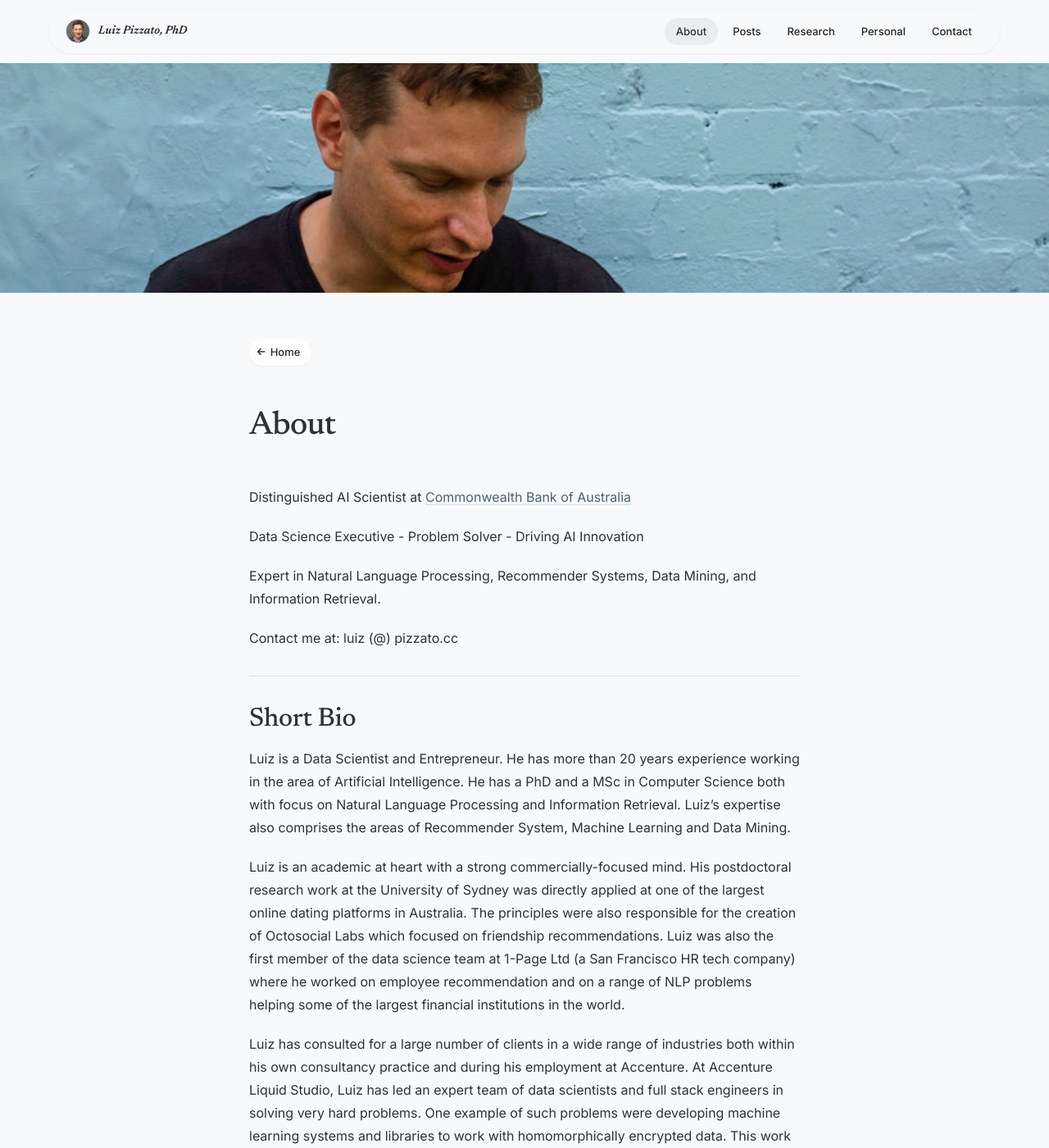
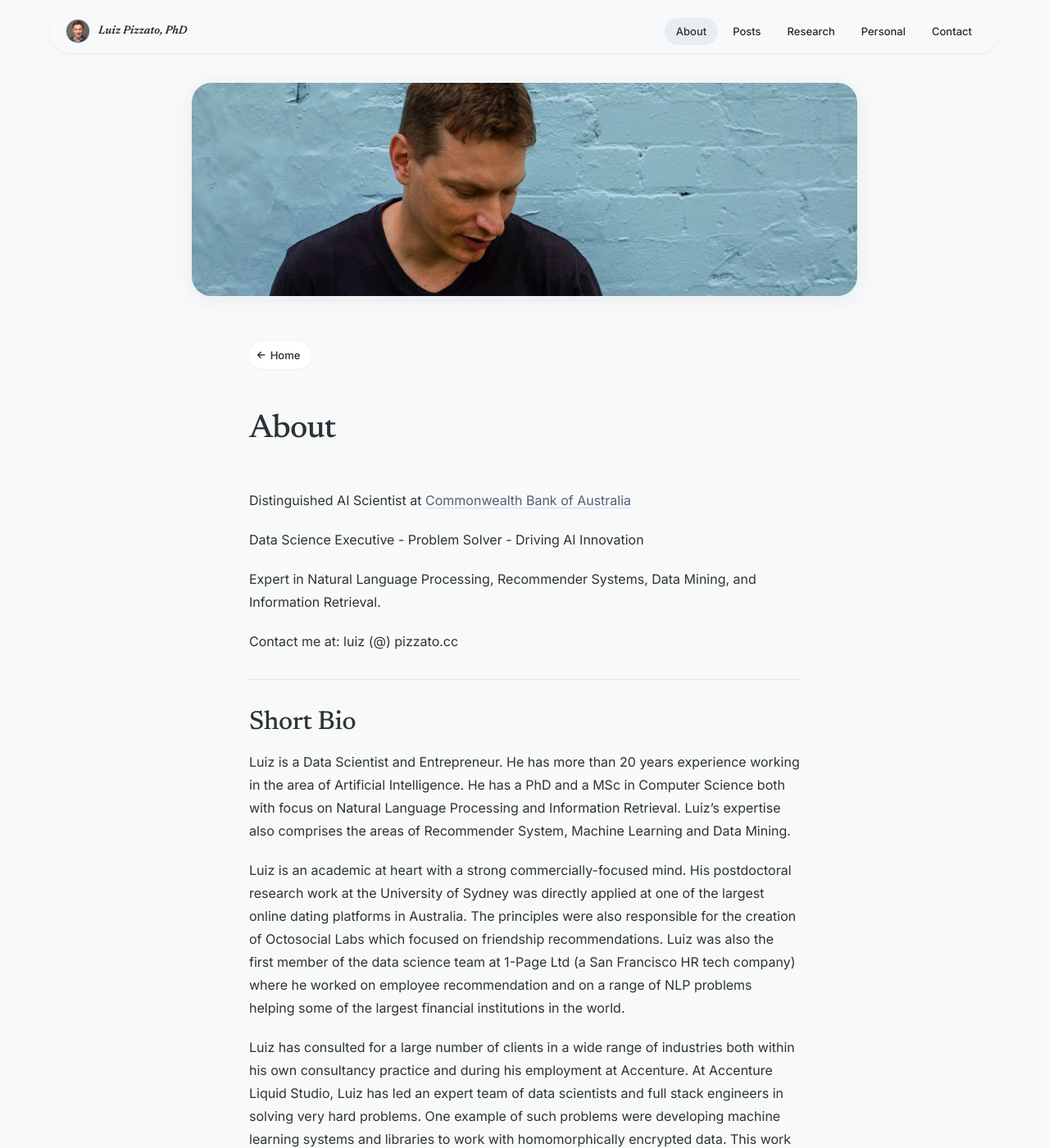
Before and after one commit to pizzato/pizzato.github.io, a Jekyll site: the page built from about/index.md, in a window 1280 px wide and 1400 px high. Shown: the whole window at 82% size. Built offline with Jekyll 4.4.1, drawn with Linux system fonts in a browser that asks for light colours.

Commit message:
style: page hero as rounded card instead of full-width banner

```diff
--- a/assets/css/revamp.css
+++ b/assets/css/revamp.css
@@ -1146,24 +1146,25 @@ a.bento-impact:hover .impact-metric { color: var(--primary); }
 /* Override old site body background from _config.yml */
 body { background-image: none !important; }
 
-/* ── PAGE HERO IMAGE ────────────────────────────────────────── */
+/* ── PAGE HERO IMAGE (card style) ───────────────────────────── */
 .page-hero {
-  width: 100%;
-  height: 280px;
-  overflow: hidden;
-  position: relative;
+  max-width: var(--content-width, 860px);
+  margin: 1.5rem auto 0;
+  padding: 0 var(--page-pad, 24px);
 }
 
 .page-hero img {
   width: 100%;
-  height: 100%;
+  height: 260px;
   object-fit: cover;
   object-position: center;
   display: block;
+  border-radius: var(--radius-xl);
+  box-shadow: 0 4px 24px rgba(45, 51, 53, 0.08);
 }
 
 @media (max-width: 600px) {
-  .page-hero { height: 180px; }
+  .page-hero img { height: 180px; border-radius: var(--radius-lg); }
 }
 
 /* ── PERSONAL PAGE — YouTube videos ────────────────────────── */
```
